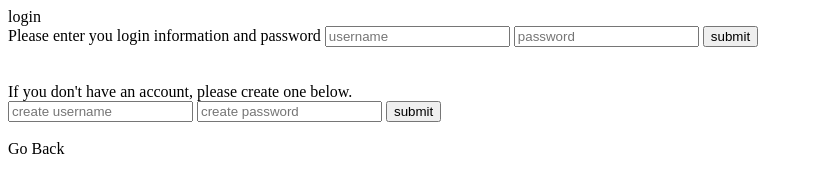
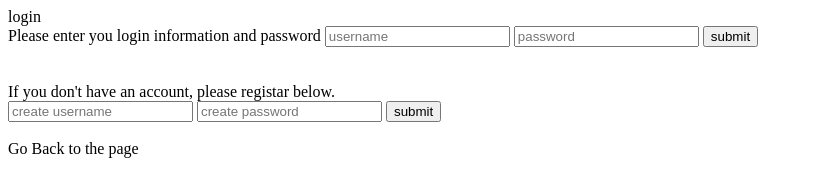
Before and after one commit to hnnguyen45thinkful/node-capstone, a website: page public/index.html in a window 1280 px wide. Shown: the whole page, without its empty margins (0-813 px from the left). Drawn offline with nearby package versions, Linux system fonts and the light colour scheme.

Commit message:
on HTML design 2

```diff
--- a/public/index.html
+++ b/public/index.html
@@ -17,11 +17,11 @@
 				<input type='text' id='password' placeholder='password'>
 				<input type='submit' value='submit' id='authenticate'>
 				<br><br><br>
-				If you don't have an account, please create one below.<br>
+				If you don't have an account, please registar below.<br>
 				<input type='text' id='create-username' placeholder="create username">
 				<input type='text' id='create-password' placeholder='create password'>
 				<input type='submit' value='submit' id='create-auth'>
-				<br><br><span id='go-back'>Go Back</span>
+				<br><br><span id='go-back'>Go Back to the page</span>
 </div>
 
 <!--Add jquery link to run-->
```
